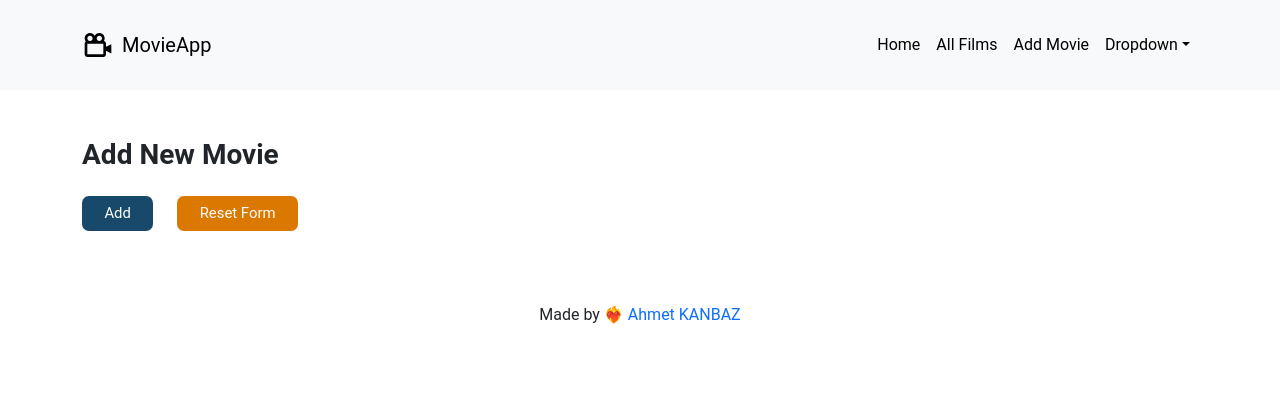
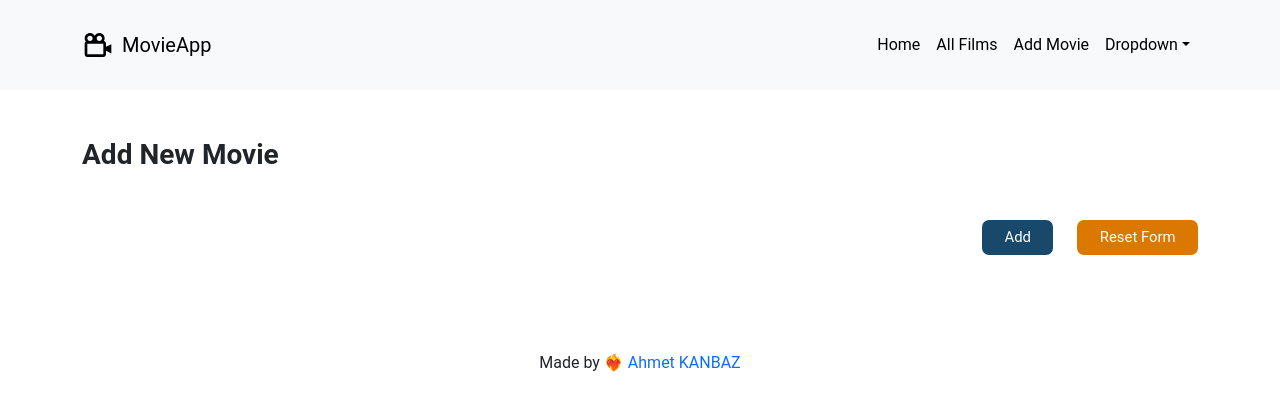
Before and after one commit to ahmetkanbaz/MovieApp, a React (Vite) app in the folder movieapp/: page /addnewmovie in a window 1280 px wide. Shown: the top 410 px of the page. Built offline with nearby package versions, Linux system fonts and the light colour scheme; no server answers.

Commit message:
MovieApp-Database
Json-server kullanılan veritabanında değişiklikler gerçekleştirildi.

```diff
--- a/movieapp/src/components/AddNewMovieForm/FormButtons/FormButtons.jsx
+++ b/movieapp/src/components/AddNewMovieForm/FormButtons/FormButtons.jsx
@@ -11,7 +11,7 @@ const FormButtons = ({ handleReset }) => {
     hovertextcolor: "#000000",
   };
   return (
-    <div className="d-flex gap-2 gap-md-4">
+    <div className="d-flex justify-content-md-end justify-content-center gap-2 gap-md-4 my-4">
       <Button
         title="Add"
         backgroundcolor="#18496a"
--- a/movieapp/src/views/AddNewMovie/AddNewMovie.jsx
+++ b/movieapp/src/views/AddNewMovie/AddNewMovie.jsx
@@ -25,8 +25,9 @@ const AddNewMovie = () => {
       production: ''
     },
     onSubmit: async (values, bag) => {
-      const response = await addNewMovie(values)
-      console.log(response)
+      // const response = await addNewMovie(values)
+      // console.log(response)
+      console.log(values)
       bag.setSubmitting(false)
       bag.resetForm()
     }
```
Also changed, not shown: 1 other file (tests, documents, lock files or other folders).
